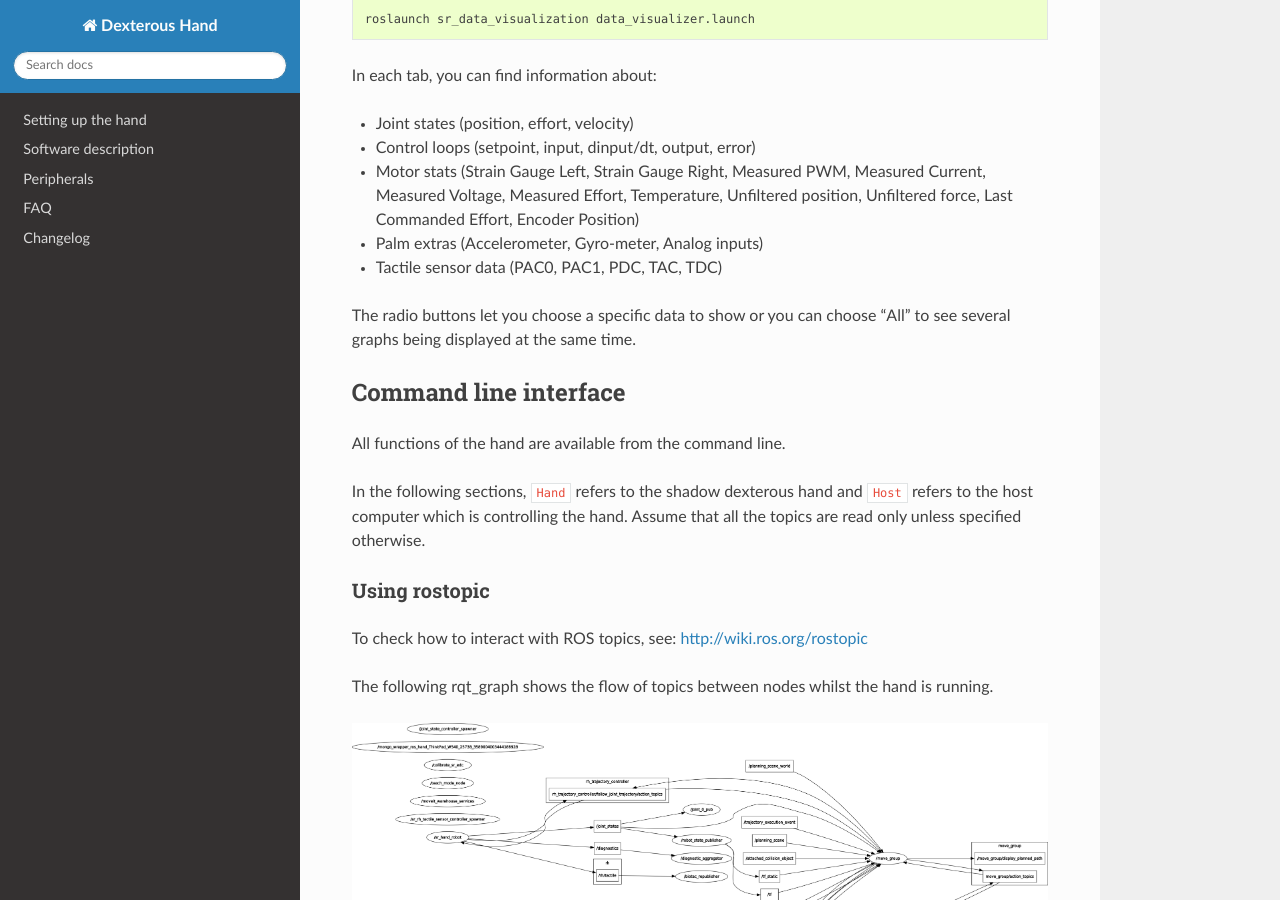
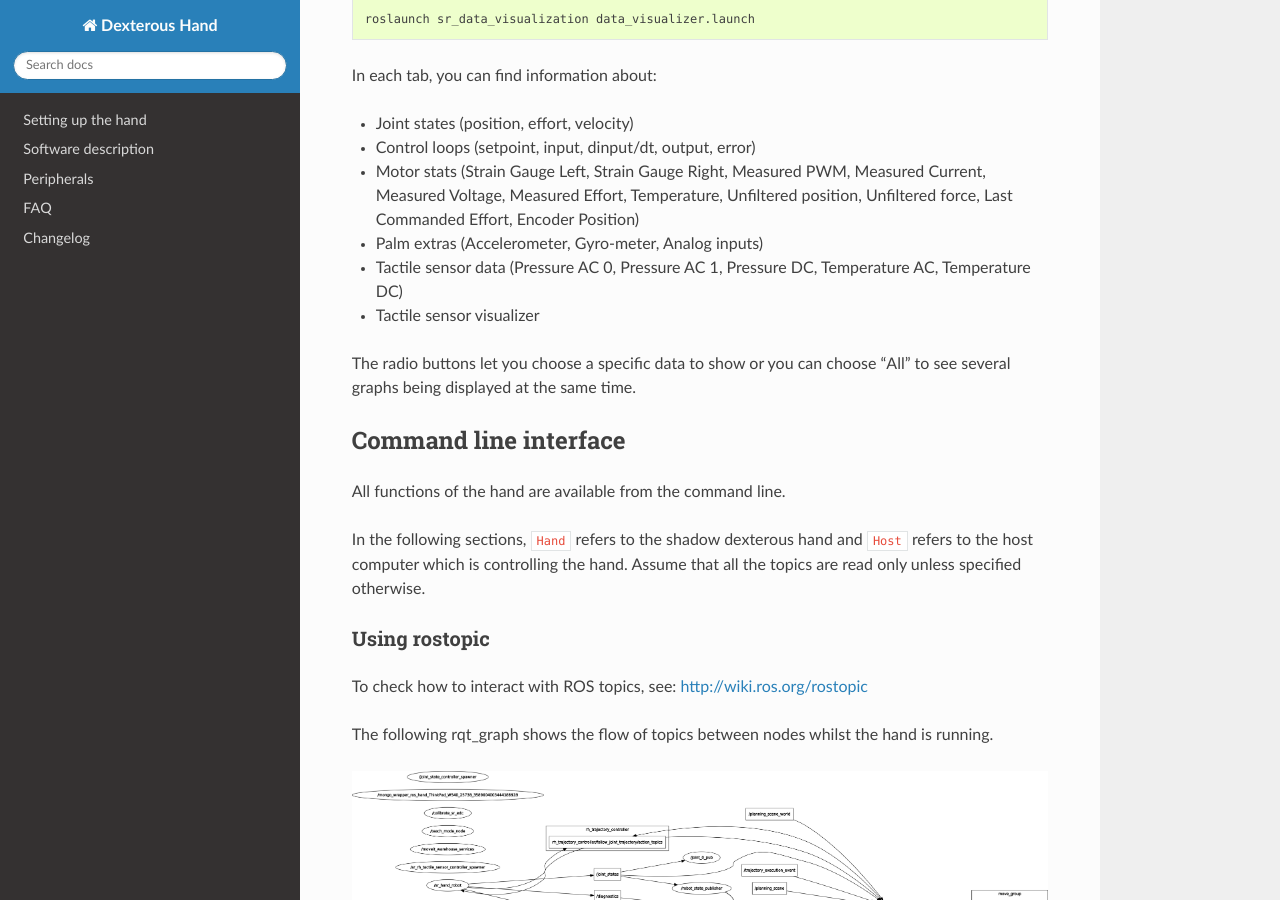
Before and after one commit to shadow-robot/sr_dexterous_hand_documentation, a Sphinx documentation site: the page built from docs/user_guide/2_software_description.md, in a window 1280 px wide and 900 px high, scrolled down 9555 px. Built offline with Sphinx 7.4.7 and the Read the Docs theme 2.0.0, drawn with Linux system fonts in a browser that asks for light colours.

Commit message:
added info on tactiles

```diff
--- a/docs/user_guide/2_software_description.md
+++ b/docs/user_guide/2_software_description.md
@@ -202,7 +202,8 @@ In each tab, you can find information about:
 * Control loops (setpoint, input, dinput/dt, output, error)
 * Motor stats (Strain Gauge Left, Strain Gauge Right, Measured PWM, Measured Current, Measured Voltage, Measured Effort, Temperature, Unfiltered position, Unfiltered force, Last Commanded Effort, Encoder Position)
 * Palm extras (Accelerometer, Gyro-meter, Analog inputs)
-* Tactile sensor data (PAC0, PAC1, PDC, TAC, TDC)
+* Tactile sensor data (Pressure AC 0, Pressure AC 1, Pressure DC, Temperature AC, Temperature DC)
+* Tactile sensor visualizer
 
 The radio buttons let you choose a specific data to show or you can choose "All" to see several graphs being displayed at the same time.
 
```
